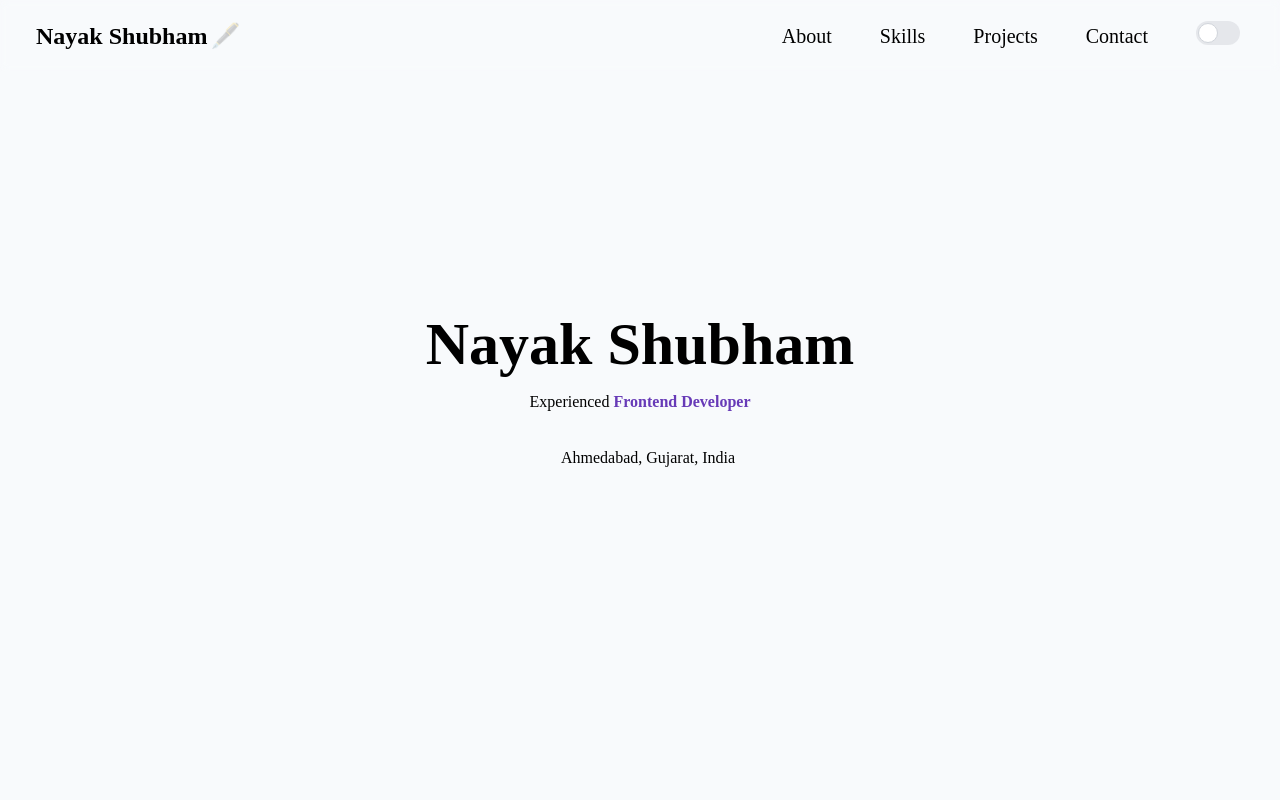
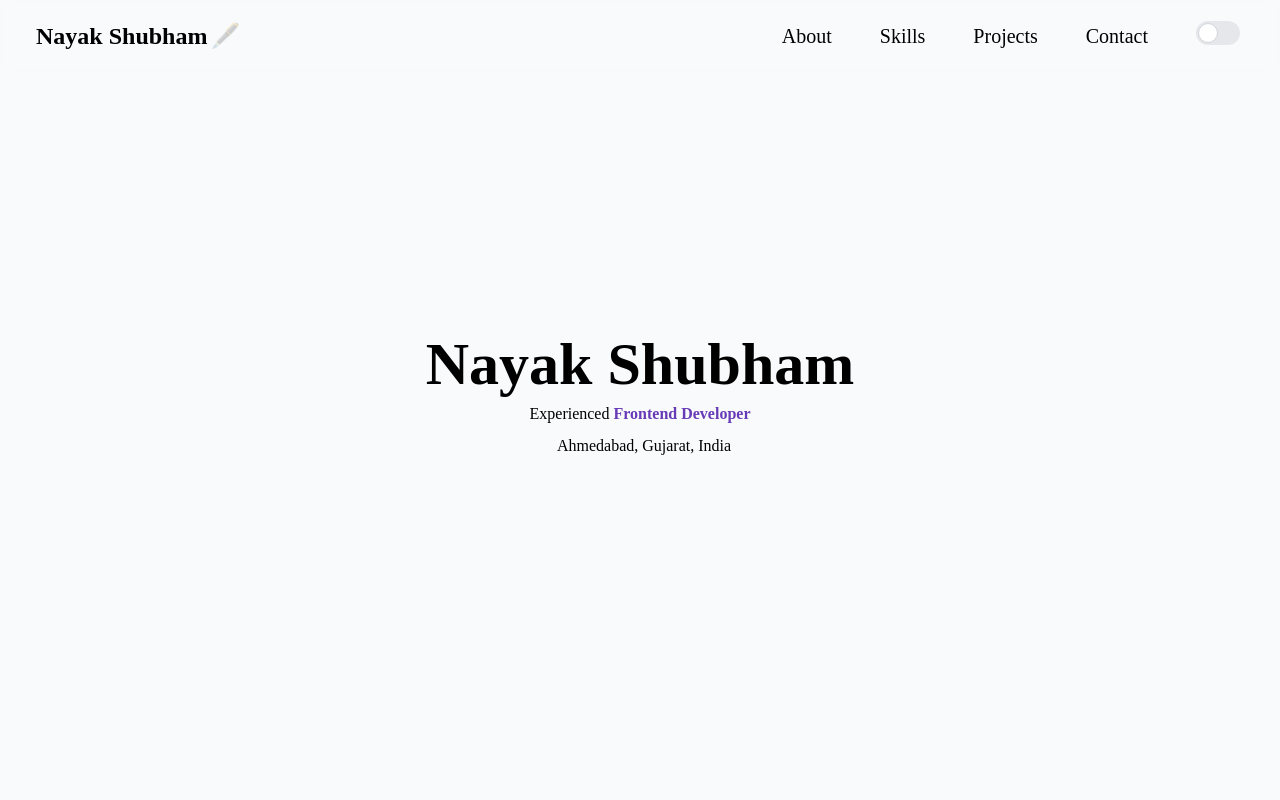
Before and after one commit to imnayakshubham/portfolio-v2, a Next.js app: page / in a window 1280 px wide. Shown: the top 800 px of the page. Built offline with nearby package versions, Linux system fonts and the light colour scheme.

Commit message:
layout fix in about me

```diff
--- a/components/AboutMe/AboutMe.jsx
+++ b/components/AboutMe/AboutMe.jsx
@@ -4,11 +4,11 @@ import { Socials } from '../Socials/Socials'
 
 const AboutMe = () => {
     return (
-        <section name="about" className='flex justify-center align-middle flex-col h-screen aboutme'>
+        <section name="about" className='flex justify-center align-middle flex-col h-screen gap-2 aboutme'>
             <h1 className="text-6xl font-bold text-center">
                 {"Nayak Shubham"}
             </h1>
-            <p className="text-600 my-4 text-center">
+            <p className="text-600 text-center">
                 Experienced {' '}
                 <span style={{ color: '#673ab7', fontWeight: 'bold' }}>
                     <Typewriter
@@ -20,19 +20,17 @@ const AboutMe = () => {
                         typeSpeed={70}
                         deleteSpeed={50}
                         delaySpeed={1000}
-                    // onLoopDone={handleDone}
-                    // onType={handleType}
                     />
                     {" "}
                 </span>
             </p>
-            <Socials />
-            <div className="flex justify-center gap-4 flex-wrap my-4  items-center">
+            <div className="flex justify-center gap-2 flex-wrap items-center">
                 <i className="fa-solid fa-location-dot text-2xl"></i>
                 <p className="text-600 text-center">
                     Ahmedabad, Gujarat, India
                 </p>
             </div>
+            <Socials />
         </section>
     )
 }
```
